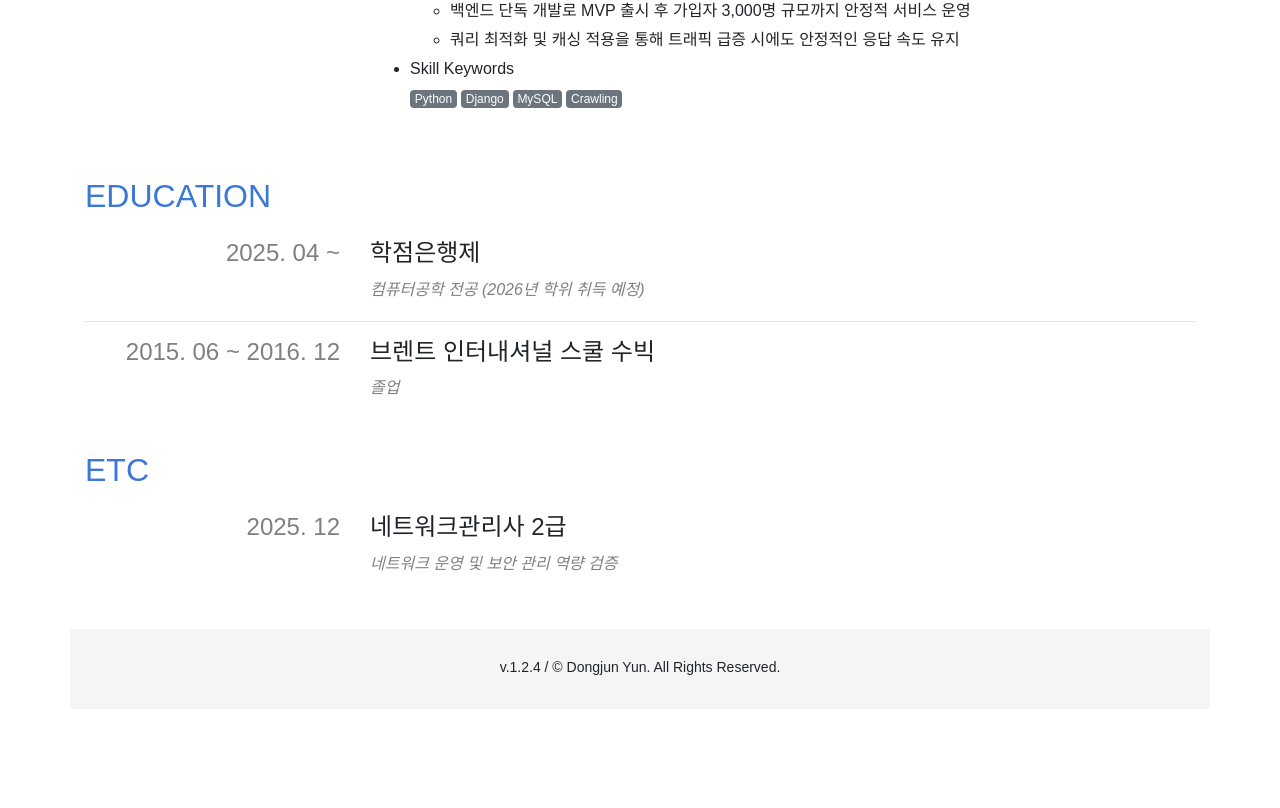
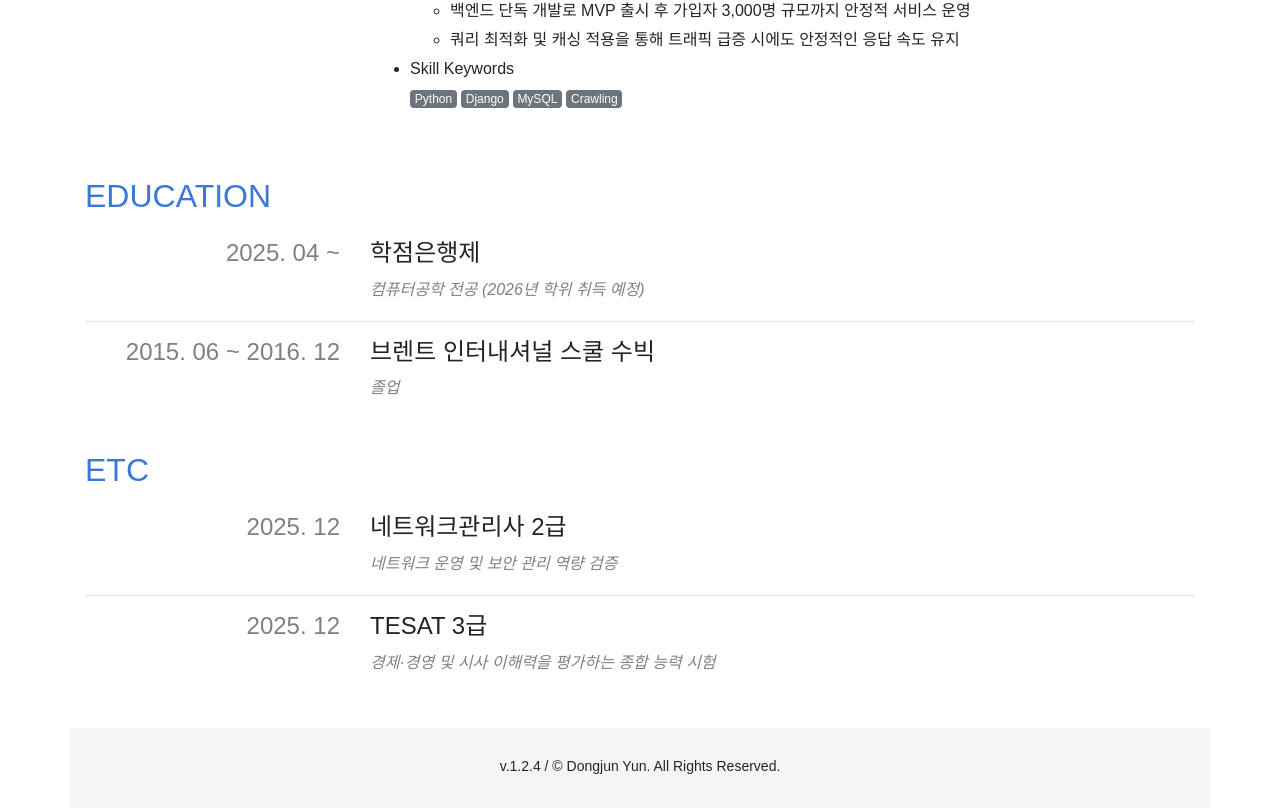
Before and after one commit to yuneast/resume, a Next.js app: page / in a window 1280 px wide. Shown: the part 3316-4124 px from the top of the page. Before the commit the page ends 4025 px from the top, so only its background shows below. Built offline with nearby package versions, Linux system fonts and the light colour scheme; a web font is replaced by a local one.

Commit message:
Update etc.ts

```diff
--- a/payload/etc.ts
+++ b/payload/etc.ts
@@ -9,11 +9,11 @@ const etc: IEtc.Payload = {
       subTitle: '네트워크 운영 및 보안 관리 역량 검증',
       startedAt: '2025-12',
     },
-    // {
-    //   title: "TESAT 3급",
-    //   subTitle: '경제·경영 및 시사 이해력을 평가하는 종합 능력 시험',
-    //   startedAt: '2025-12',
-    // },
+    {
+      title: "TESAT 3급",
+      subTitle: '경제·경영 및 시사 이해력을 평가하는 종합 능력 시험',
+      startedAt: '2025-12',
+    },
     // {
     //   title: "정보처리산업기사",
     //   subTitle: '소프트웨어 설계·개발 및 데이터베이스 활용 능력 검증',
```
